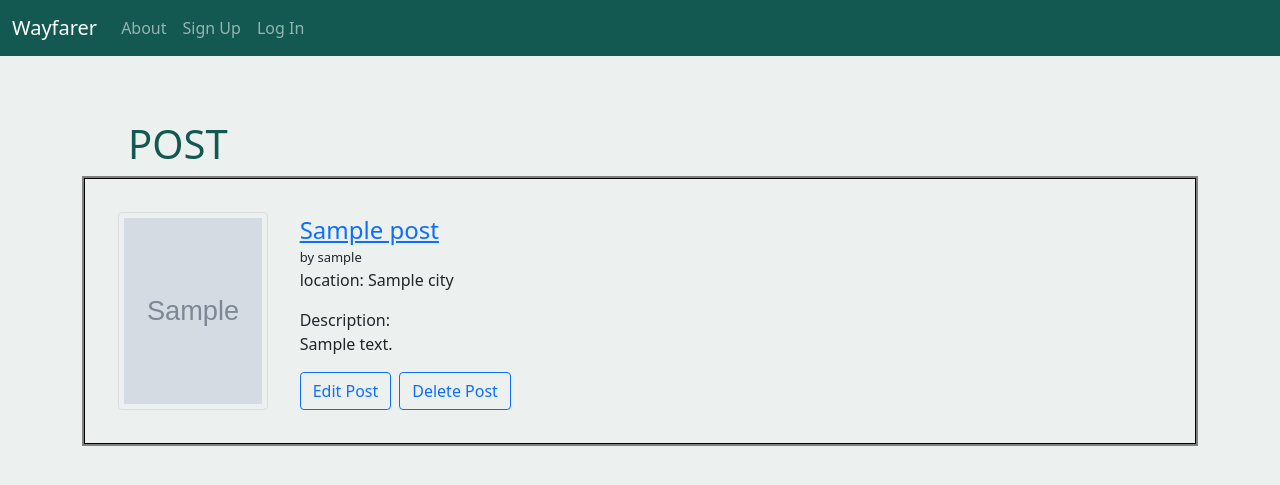
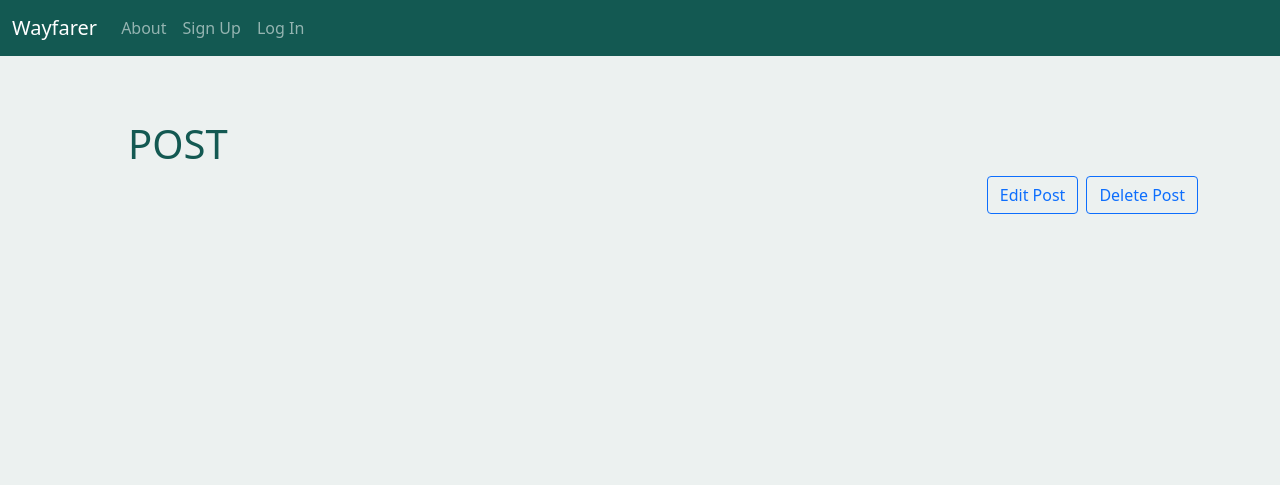
Before and after one commit to Heymon/wayfarer_project, a Django app: page /post/1 in a window 1280 px wide. Shown: the top 485 px of the page. Run offline with Django 3.2, Linux system fonts and the light colour scheme; tables that the repository leaves empty hold one stand-in row (values such as "Sample post"); grey boxes marked "Sample" are stand-in pictures.

Commit message:
edit/delete functions

```diff
--- a/main_app/templates/posts/show.html
+++ b/main_app/templates/posts/show.html
@@ -5,14 +5,7 @@
 <h1 id="heading">POST</h1>
 
 <div class="container">
-  <div class="card-show">
-    <div class="card-show-content">
-      <img id="post-img" src="{{post.user.profile.profile_img}}" alt="Photo of {{post.location}}">
-        <div class="post-content-show-text">
-          <span class="post-content-title"><a href="{% url 'show_post' post.id %}">{{ post.title }}</a><br>
-            <div id="by">by {{post.user.username}}</div></span>
-              <p>location: {{ post.location }}</p>
-              <p>Description: <br> {{ post.text }}</p>
+
 
               <div class="d-grid gap-2 d-md-flex justify-content-md-end">
               <button type="button" class="btn btn-outline-primary" data-bs-toggle="modal" data-bs-target="#editModal">
```
